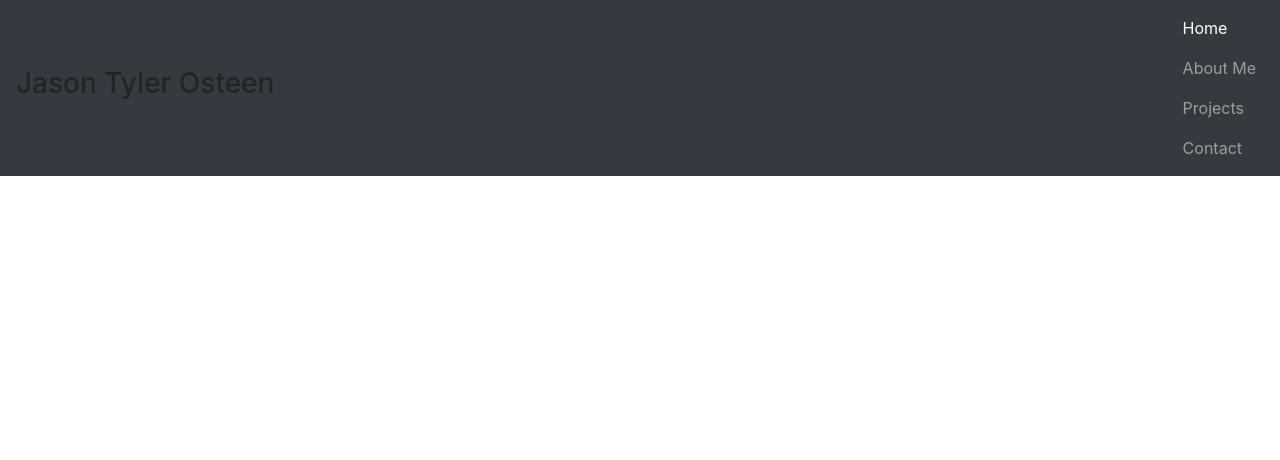
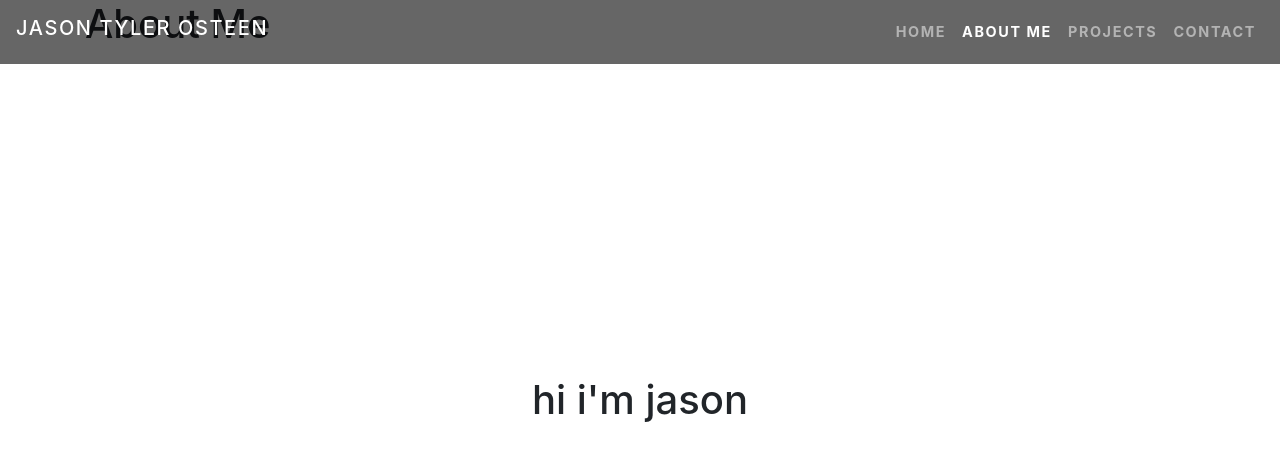
Before and after one commit to Jwhitemocha/Responsive-Layout-Test, a plain HTML site: page index.html in a window 1280 px wide. Drawn offline with nearby package versions, Linux system fonts and the light colour scheme.

Commit message:
added more styling

```diff
--- a/index.html
+++ b/index.html
@@ -6,16 +6,13 @@
     <meta http-equiv="X-UA-Compatible" content="ie=edge">
     <title>Responsive Portfolio</title>
     <link rel="stylesheet" href="https://stackpath.bootstrapcdn.com/bootstrap/4.4.1/css/bootstrap.min.css" integrity="sha384-Vkoo8x4CGsO3+Hhxv8T/Q5PaXtkKtu6ug5TOeNV6gBiFeWPGFN9MuhOf23Q9Ifjh" crossorigin="anonymous">
-    <link rel="stylesheet" href="style.css">
+    <link rel="stylesheet" href="./style.css">
 </head>
 <body data-spy="scroll" data-target="#navbarResponsive">
 
-    <!-- Home Page -->
-<div id='home'>
-
     <!-- Nav Bar -->
 <nav class="navbar navbar-expand-md navbar-dark bg-dark fixed-top">
-    <h3 class='navbar-Name'>Jason Tyler Osteen</h3>
+    <h3 class='navbar-brand'>Jason Tyler Osteen</h3>
     <button class="navbar-toggler" type="button" data-toggle="collapse" data-target="#navbarResponsive">
         <span class="navbar-toggler-icon"></span>
     </button>
@@ -24,20 +21,43 @@
         <ul class="navbar-nav ml-auto">
             <li class="nav-item">
                 <a class="nav-link" href="#home">Home</a>
+            </li>
+            <li class="nav-item">
                 <a class="nav-link" href="#aboutMe">About Me</a>
+            </li>
+            <li class="nav-item">
                 <a class="nav-link" href="#projects">Projects</a>
+            </li>
+            <li class="nav-item">
                 <a class="nav-link" href="#contact">Contact</a>
             </li>
         </ul>
     </div>
+</nav>
 
-</nav>
+    <!-- Home Page -->
+<div id='home' class='container'>
+
+<h1 class='hello'> hi i'm jason </h1>
+
+</div>
+
+    <!-- About Me Page -->
+
+<div id='aboutMe' class='container'>
+
+    <h1 class='aboutMeHead'>About Me</h1>
 
 </div>
 
 
+    <!-- Project Page -->
 
 
+
+
+
+    <!-- Contact Page -->
 
 
 
--- /dev/null
+++ b/style.css
@@ -0,0 +1,34 @@
+/* -- NavBar Stylezzz */
+
+.navbar {
+    text-transform: uppercase;
+    font-weight: bold;
+    font-size: .9rem;
+    letter-spacing: .1rem;
+    background: rgba(0, 0, 0, .6)!important;
+}
+
+/* Home Page */
+#home {
+    background-color: salmon;
+    background-size: 100vh;
+}
+
+.hello {
+    position: absolute;
+    top: 50%;
+    left: 50%;
+    transform: translate(-50%, -50%);
+}
+
+/* About Me */
+
+#aboutMe {
+    background-color: salmon;
+    background-size: 100vh;
+}
+
+.aboutMeHead {
+    position: absolute;
+    text-align: top center;
+}
```
Also changed, not shown: profilepic.jpeg (added), 1 other file.
